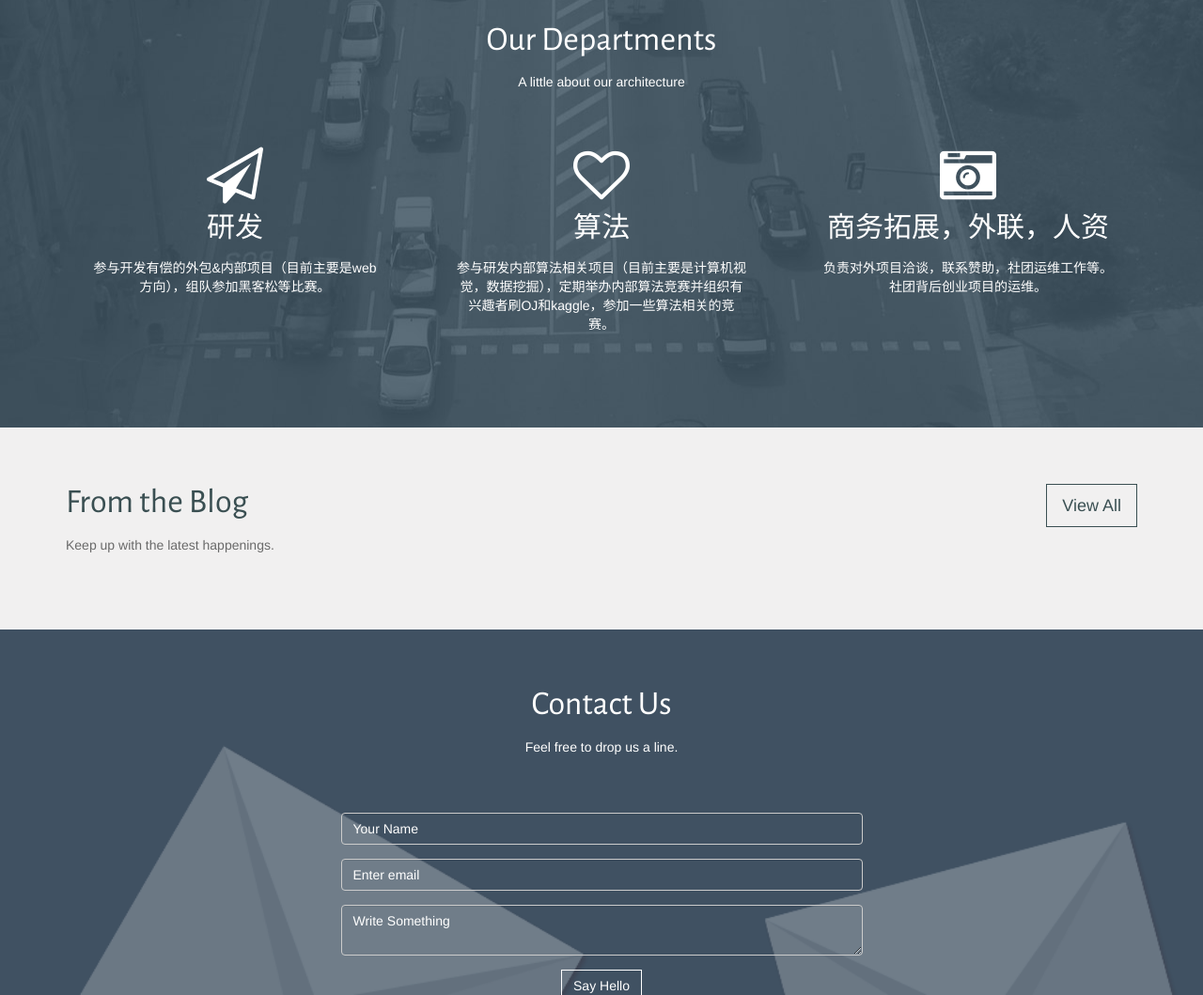
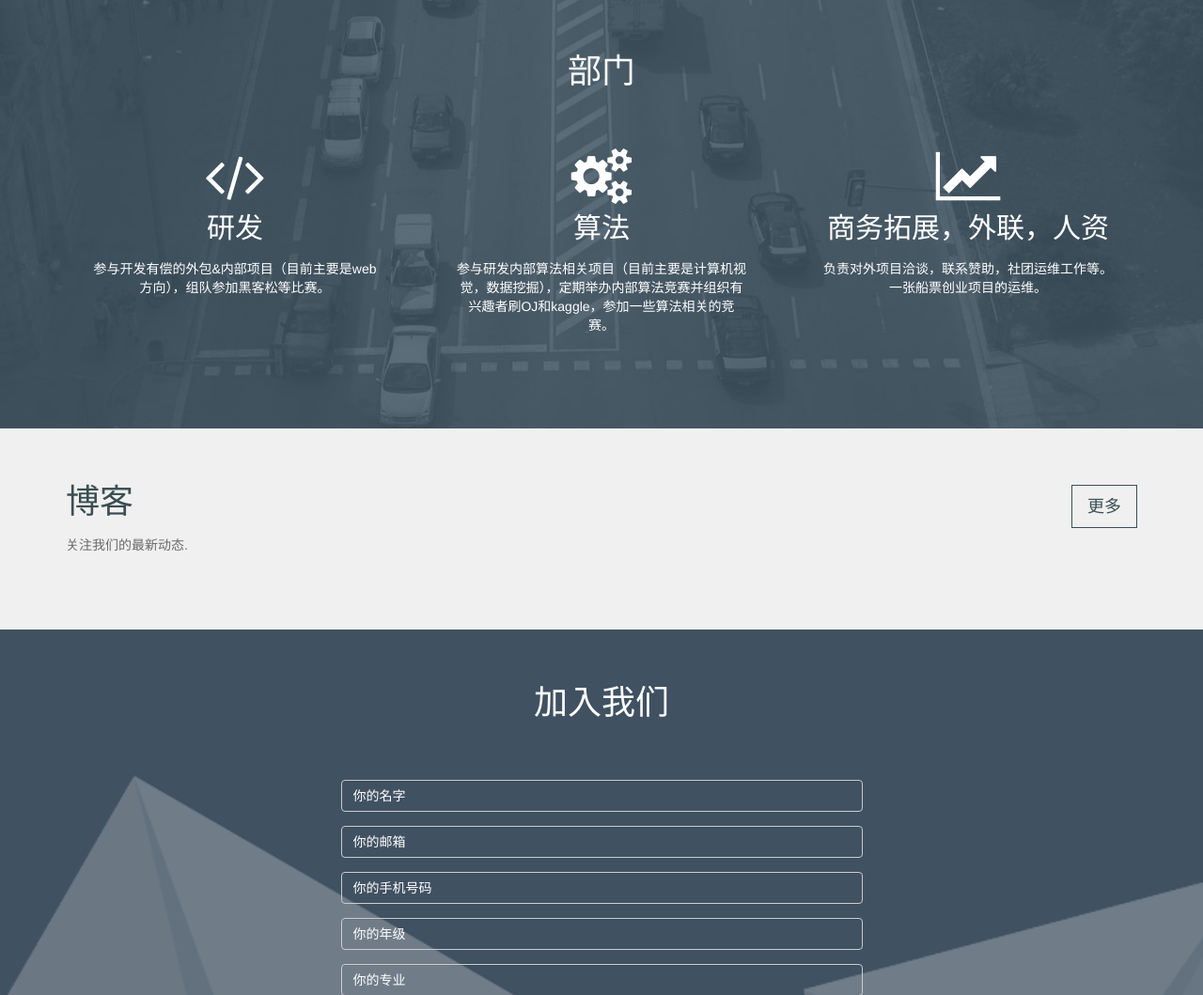
Before and after one commit to ArkTicketTech/recruit, a plain HTML site: page frontend/recruiting/index.html in a window 1280 px wide. Shown: the part 1741-2800 px from the top of the page at 94% size. Drawn offline with nearby package versions, Linux system fonts and the light colour scheme; a web font is replaced by a local one.

Commit message:
[FIX] 文案修改

```diff
--- a/frontend/recruiting/index.html
+++ b/frontend/recruiting/index.html
@@ -22,7 +22,8 @@
 
 		<!-- css -->
 		<link rel="stylesheet" href="assets/css/bootstrap.min.css">
-		<link rel="stylesheet" href="assets/css/font-awesome.min.css">
+		<!--<link rel="stylesheet" href="assets/css/font-awesome.min.css">-->
+		<link href="https://cdn.bootcss.com/font-awesome/4.7.0/css/font-awesome.css" rel="stylesheet">
 		<link rel="stylesheet" href="assets/css/style.css" media="screen"/>
 
 		<!-- HTML5 shim and Respond.js IE8 support of HTML5 elements and media queries -->
@@ -109,17 +110,17 @@
 
 			<div class="content-block parallax" id="parallax">
 				<div class="container text-center">
-					<h1>所谓一张船票，愿景是希望成为一个让知识和创意更好地传播的平台。目前看起来，嗯，就是一个技术社团，正在招新欢迎大家报名。哦对，我们不止是做工程的，我们还搞算法，重要的事情说3遍。</h1>
-					<a href="http://arkticket.tech/d/5--" class="btn btn-o-white btn-lg">More</a>
+					<h1 style="font-size:28px;">所谓一张船票,旨在搭建一个让知识和创意更好地传播的平台,通过线下沙龙等形式让人们发现一些就在身边的有趣领域。<br/><br/>好吧，目前就是一个技术社团，正在招新欢迎大家报名。最后，我们不止是做工程的，我们还搞算法，搞算法，搞算法。重要的事情说3遍。</h1>
+					<a href="http://arkticket.tech/d/5--" class="btn btn-o-white btn-lg">了解更多</a>
 				</div>
 			</div><!-- #parallax -->
 
 			<div class="content-block" id="portfolio">
 				<div class="container">
 					<header class="block-heading cleafix">
-						<a href="http://arkticket.tech/t/projects" class="btn btn-o btn-lg pull-right">View All</a>
-						<h1>Our Latest Works</h1>
-						<p>Take a look at some of our recent projects</p>
+						<a href="http://arkticket.tech/t/projects" class="btn btn-o btn-lg pull-right">更多</a>
+						<h1>最新工作</h1>
+						<p>社团目前活跃的项目</p>
 					</header>
 					<section class="block-body">
 						<div class="row">
@@ -146,30 +147,29 @@
 			<div class="content-block parallax" id="services">
 				<div class="container text-center">
 					<header class="block-heading cleafix">
-						<h1>Our Departments</h1>
-						<p>A little about our architecture</p>
+						<h1>部门</h1>
 					</header>
 					<section class="block-body">
 						<div class="row">
 							<div class="col-md-4">
 								<div class="service">
-									<i class="fa fa-send-o"></i>
+									<i class="fa fa-code"></i>
 									<h2>研发</h2>
 									<p>参与开发有偿的外包&内部项目（目前主要是web方向），组队参加黑客松等比赛。</p>
 								</div>
 							</div>
 							<div class="col-md-4">
 								<div class="service">
-									<i class="fa fa-heart-o"></i>
+									<i class="fa fa-cogs"></i>
 									<h2>算法</h2>
 									<p>参与研发内部算法相关项目（目前主要是计算机视觉，数据挖掘），定期举办内部算法竞赛并组织有兴趣者刷OJ和kaggle，参加一些算法相关的竞赛。</p>
 								</div>
 							</div>
 							<div class="col-md-4">
 								<div class="service">
-									<i class="fa fa-camera-retro"></i>
+									<i class="fa fa-line-chart"></i>
 									<h2>商务拓展，外联，人资</h2>
-									<p>负责对外项目洽谈，联系赞助，社团运维工作等。社团背后创业项目的运维。</p>
+									<p>负责对外项目洽谈，联系赞助，社团运维工作等。一张船票创业项目的运维。</p>
 								</div>
 							</div>
 						</div>
@@ -181,9 +181,9 @@
 			<div class="content-block" id="blog">
 				<div class="container">
 					<header class="block-heading cleafix">
-						<a href="http://arkticket.tech/" class="btn btn-o btn-lg pull-right">View All</a>
-						<h1>From the Blog</h1>
-						<p>Keep up with the latest happenings.</p>
+						<a href="http://arkticket.tech/" class="btn btn-o btn-lg pull-right">更多</a>
+						<h1>博客</h1>
+						<p>关注我们的最新动态.</p>
 					</header>
 				</div>
 			</div><!-- #blog -->
@@ -191,21 +191,29 @@
 			<div class="content-block" id="contact">
 				<div class="container text-center">
 					<header class="block-heading cleafix">
-						<h1>Contact Us</h1>
-						<p>Feel free to drop us a line.</p>
+						<h1>加入我们</h1>
 					</header>
 					<section class="block-body">
 						<div class="row">
 							<div class="col-md-6 col-md-offset-3">
 								<form class="" role="form">
 									<div class="form-group">
-								    	<input type="email" class="form-control form-control-white" id="subject" placeholder="Your Name" required>
+								    	<input class="form-control form-control-white" id="subject" placeholder="你的名字" required>
 								  	</div>
 								    <div class="form-group">
-								    	<input type="email" class="form-control form-control-white" id="exampleInputEmail2" placeholder="Enter email" required>
+								    	<input type="email" class="form-control form-control-white" id="exampleInputEmail2" placeholder="你的邮箱" required>
+								    </div>
+									<div class="form-group">
+								    	<input class="form-control form-control-white" id="exampleInputEmail2" placeholder="你的手机号码" required>
+								    </div>
+									<div class="form-group">
+								    	<input class="form-control form-control-white" id="exampleInputEmail2" placeholder="你的年级" required>
+								    </div>
+									<div class="form-group">
+								    	<input class="form-control form-control-white" id="exampleInputEmail2" placeholder="你的专业" required>
 								    </div>
 								    <div class="form-group">
-								    	<textarea class="form-control form-control-white" placeholder="Write Something" required></textarea>
+								    	<textarea class="form-control form-control-white" placeholder="有什么想说的..." required></textarea>
 								    </div>
 								  <input type="submit" class="btn btn-o-white" value="Say Hello">
 								</form>
```
